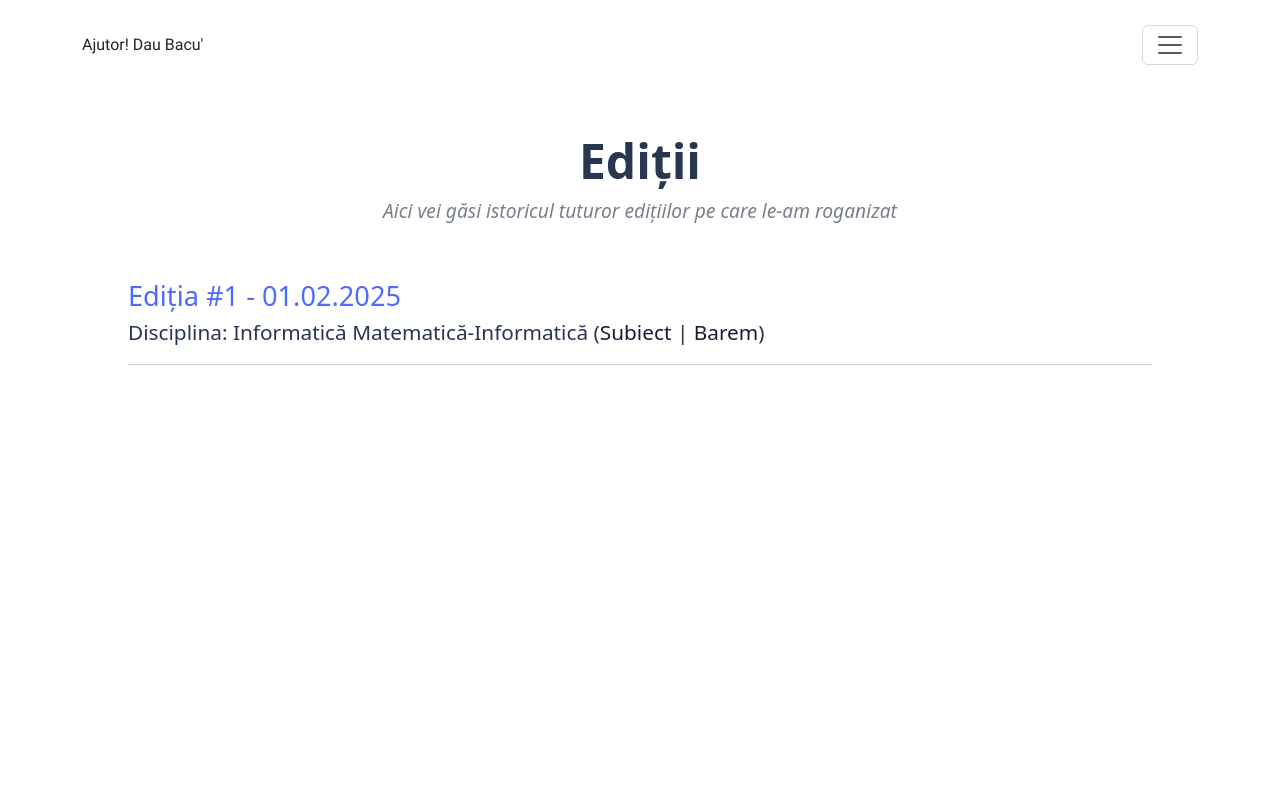
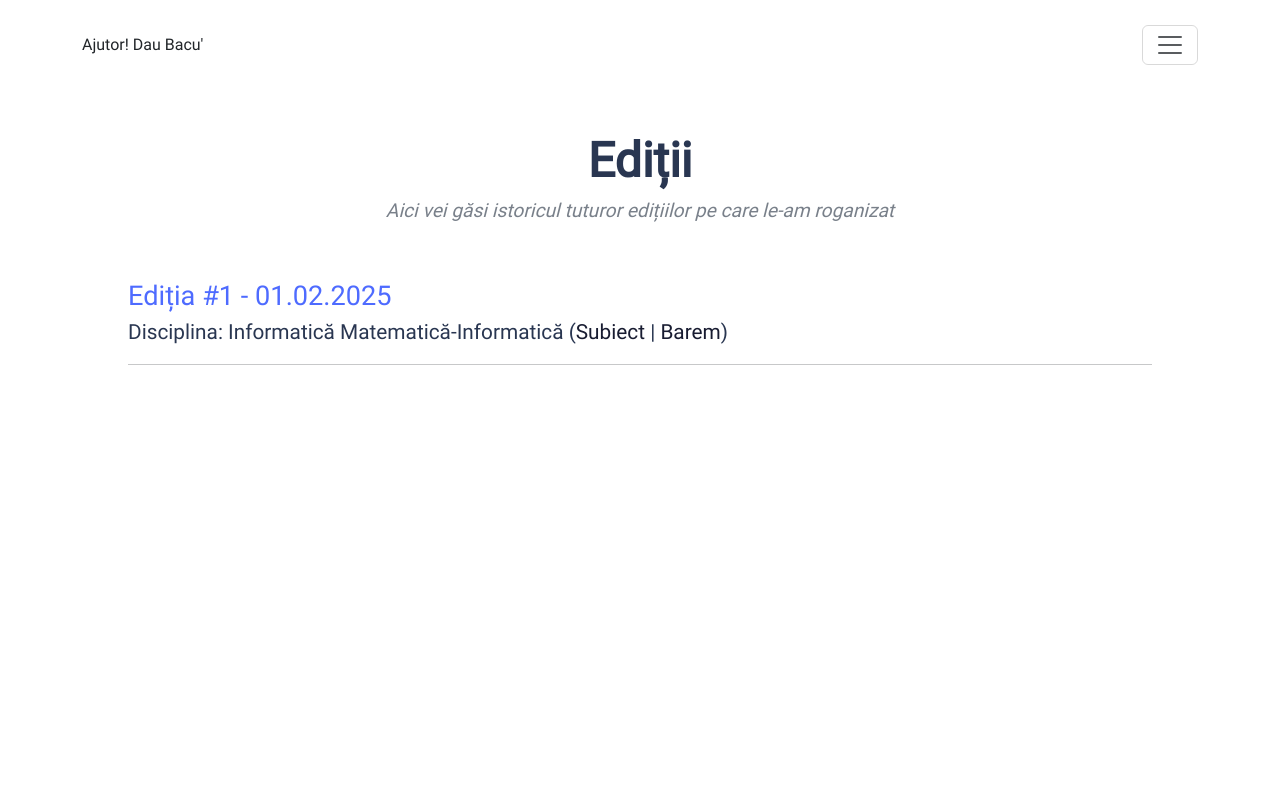
Before and after one commit to AntonioCC147/AjutorDauBacu, a React (Create React App) app in the folder frontend/: page /editii in a window 1280 px wide. Shown: the top 800 px of the page. Built offline with nearby package versions, Linux system fonts and the light colour scheme.

Commit message:
Modify pdf name

```diff
--- a/frontend/src/Pages/Edition/Edition.js
+++ b/frontend/src/Pages/Edition/Edition.js
@@ -2,7 +2,7 @@ import './Edition.css';
 
 export default function Edition() {
     return (
-        <div className="editionContainer">
+        <div className="editionContainer roboto">
             <p className="editionTitle">Ediții</p>
             <p className="editionSubTitle"><i>Aici vei găsi istoricul tuturor edițiilor pe care le-am roganizat</i></p>
             <div>
```
Also changed, not shown: 1 other file (tests, documents, lock files or other folders).
